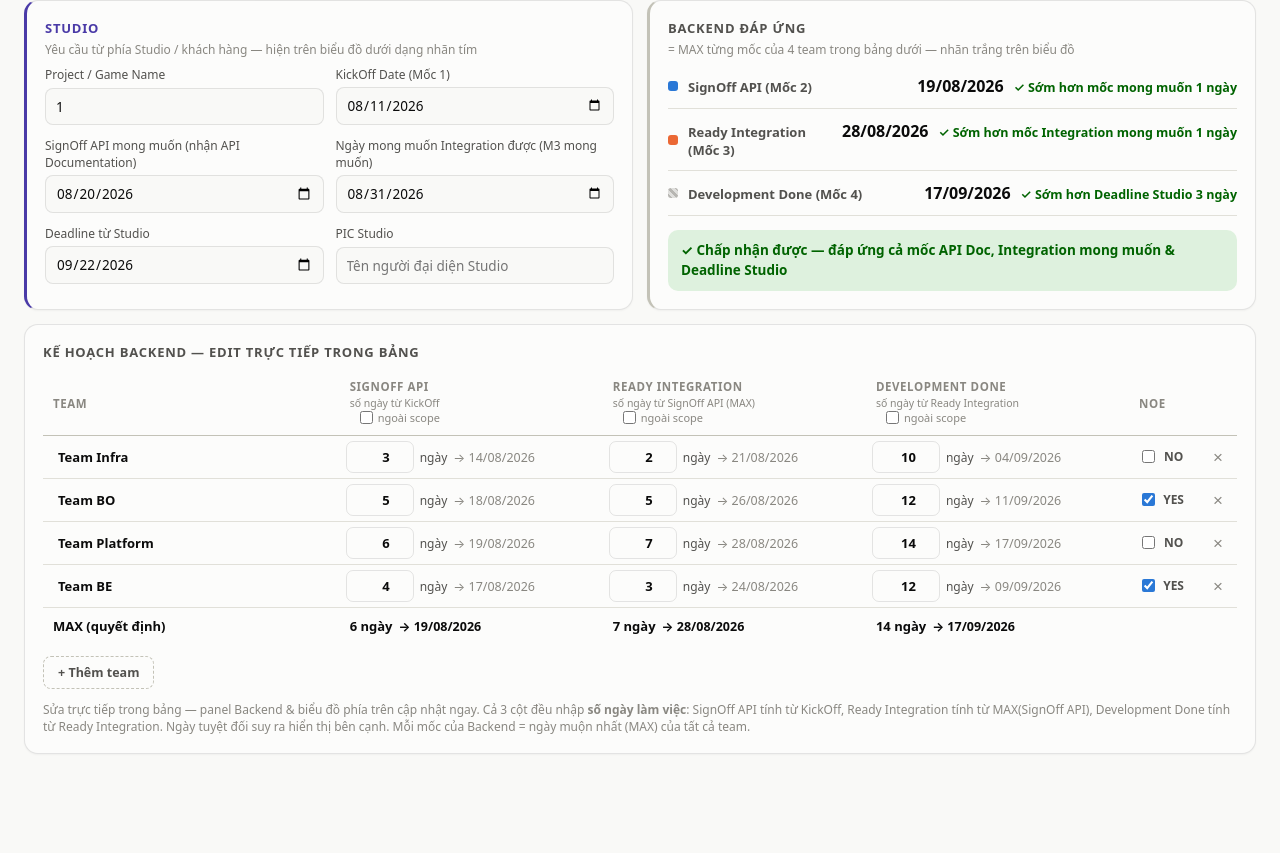
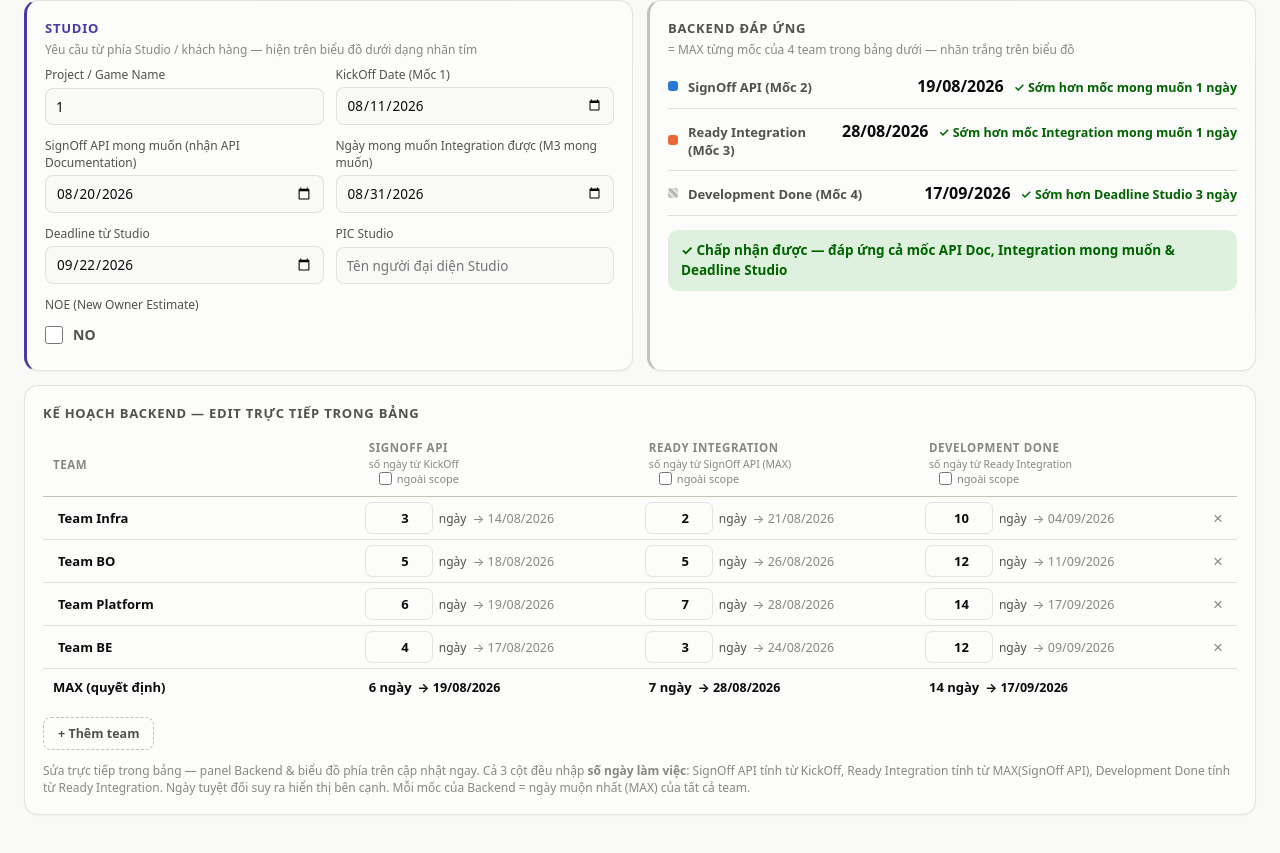
Before and after one commit to dvdieu/testplan, a React (Vite) app: page /plan/1 in a window 1280 px wide. Shown: the part 703-1556 px from the top of the page. Before the commit the page ends 1517 px from the top, so only its background shows below. Built offline with nearby package versions, Linux system fonts and the light colour scheme; no server answers.

Commit message:
Move NOE checkbox to Studio card as project-level flag

```diff
--- a/src/PlannerPage.jsx
+++ b/src/PlannerPage.jsx
@@ -45,20 +45,19 @@ function migrateRows(plan) {
     const readyDays = rest.readyDays ?? (signOff && ready ? num(diffWkd(signOff, ready)) : 0);
     const readyDate = signOff ? addWkdStr(signOff, readyDays) : null;
     const doneDays = rest.doneDays ?? (readyDate && done ? num(diffWkd(readyDate, done)) : 0);
-    return { ...rest, readyDays, doneDays, noe: rest.noe ?? false };
+    return { ...rest, readyDays, doneDays };
   });
-  return { ...plan, rows };
+  return { ...plan, noe: plan.noe ?? false, rows };
 }
 
 function defaultPlan(projectName) {
   const today = todayStr();
-  const mk = (name, contractDays, readyDays, doneDays, noe = false) => ({
+  const mk = (name, contractDays, readyDays, doneDays) => ({
     id: crypto.randomUUID(),
     name,
     contractDays,
     readyDays,
     doneDays,
-    noe,
   });
   return {
     projectName,
@@ -68,12 +67,13 @@ function defaultPlan(projectName) {
     desiredReady: addWkdStr(today, 14),
     studioDeadline: addWkdStr(today, 30),
     pic: '',
+    noe: false,
     oos: { signoff: false, ready: false, done: false },
     rows: [
-      mk('Team Infra', 3, 2, 10, false),
-      mk('Team BO', 5, 5, 12, true),
-      mk('Team Platform', 6, 7, 14, false),
-      mk('Team BE', 4, 3, 12, true),
+      mk('Team Infra', 3, 2, 10),
+      mk('Team BO', 5, 5, 12),
+      mk('Team Platform', 6, 7, 14),
+      mk('Team BE', 4, 3, 12),
     ],
   };
 }
@@ -139,7 +139,6 @@ export default function PlannerPage() {
           contractDays: 0,
           readyDays: 0,
           doneDays: 0,
-          noe: false,
         },
       ],
     }));
@@ -267,6 +266,17 @@ export default function PlannerPage() {
                 onChange={e => set('pic', e.target.value)}
               />
             </label>
+            <label className="field noe-field">
+              <span>NOE (New Owner Estimate)</span>
+              <label className="noe-toggle noe-studio">
+                <input
+                  type="checkbox"
+                  checked={plan.noe}
+                  onChange={e => set('noe', e.target.checked)}
+                />
+                <span className="noe-label">{plan.noe ? 'YES' : 'NO'}</span>
+              </label>
+            </label>
           </div>
         </div>
 
@@ -359,7 +369,6 @@ export default function PlannerPage() {
                   ngoài scope
                 </label>
               </th>
-              <th className="th-noe">NOE</th>
               <th className="th-del" />
             </tr>
           </thead>
@@ -418,16 +427,6 @@ export default function PlannerPage() {
                     <span className="days-date">→ {fmtFull(r.done)}</span>
                   </div>
                 </td>
-                <td className="td-noe">
-                  <label className="noe-toggle">
-                    <input
-                      type="checkbox"
-                      checked={r.noe}
-                      onChange={e => setRow(r.id, 'noe', e.target.checked)}
-                    />
-                    <span className="noe-label">{r.noe ? 'YES' : 'NO'}</span>
-                  </label>
-                </td>
                 <td className="td-del">
                   {rows.length > 1 && (
                     <button className="btn-del" title={`Xoá ${r.name}`} onClick={() => removeTeam(r.id)}>
@@ -461,7 +460,6 @@ export default function PlannerPage() {
                   </span>
                 )}
               </td>
-              <td className="td-noe" />
               <td className="td-del" />
             </tr>
           </tbody>
--- a/src/app.css
+++ b/src/app.css
@@ -827,29 +827,26 @@ h1 {
   text-align: center;
 }
 
-.th-noe,
-.td-noe {
-  width: 70px;
-  text-align: center;
-}
-
-.noe-toggle {
-  display: inline-flex;
+.noe-field .noe-studio {
+  display: flex;
   align-items: center;
-  gap: 6px;
+  gap: 10px;
+  padding: 8px 0;
   cursor: pointer;
-  font-size: 12px;
+  font-size: 14px;
   font-weight: 600;
   color: var(--text-secondary);
 }
 
-.noe-toggle input {
+.noe-studio input {
   accent-color: var(--series-1);
+  width: 18px;
+  height: 18px;
   margin: 0;
 }
 
 .noe-label {
-  min-width: 26px;
+  min-width: 32px;
 }
 
 .btn-del {
```
Also changed, not shown: .wrangler/tmp/pages-QHxjmQ/_routes-0.344242270546119.json (added), .wrangler/tmp/pages-QHxjmQ/functions-filepath-routing-config-0.6389343848003899.json (added), .wrangler/tmp/pages-QHxjmQ/functionsRoutes-0.7195459918678019.mjs (added), 1 other file (tests, documents, lock files or other folders).
